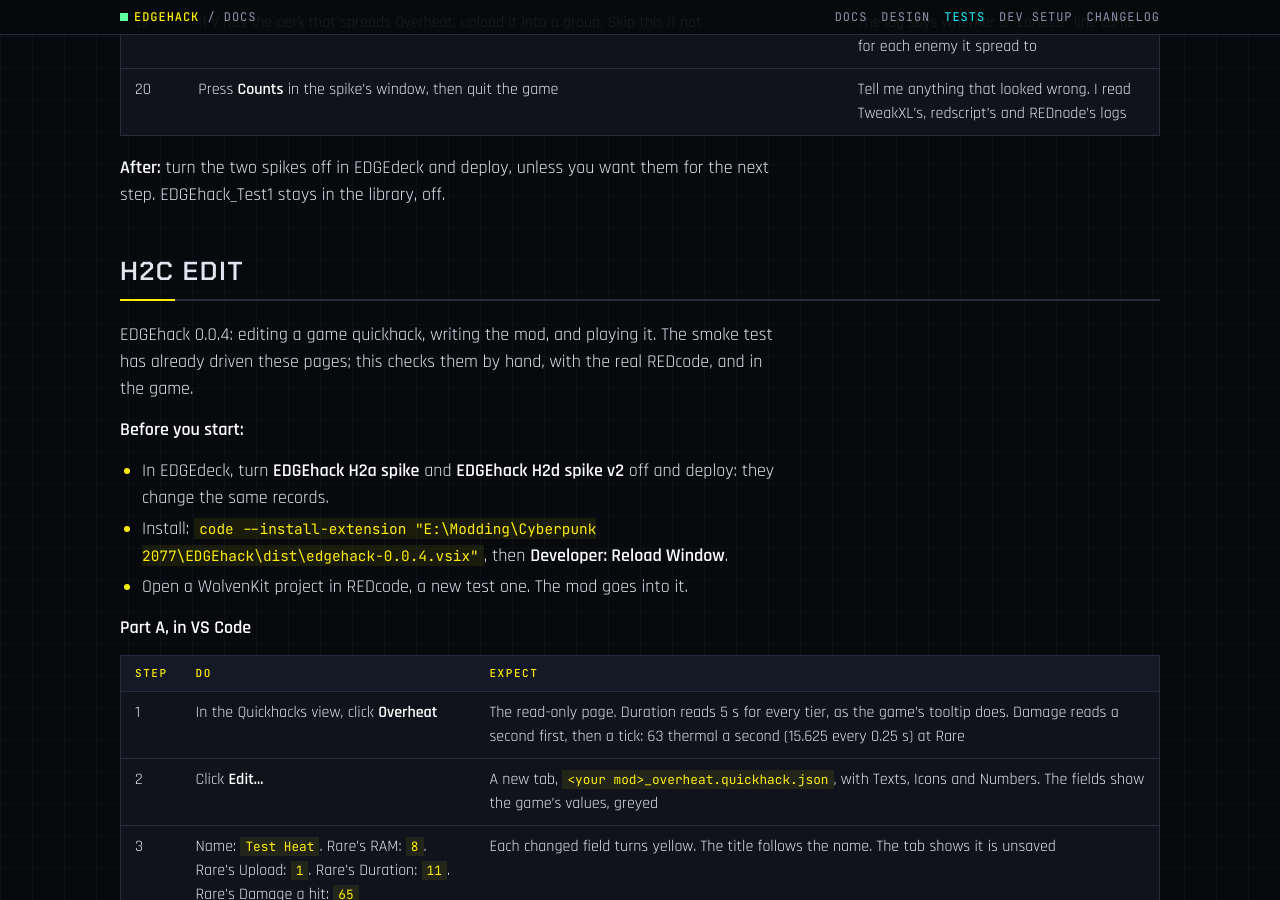
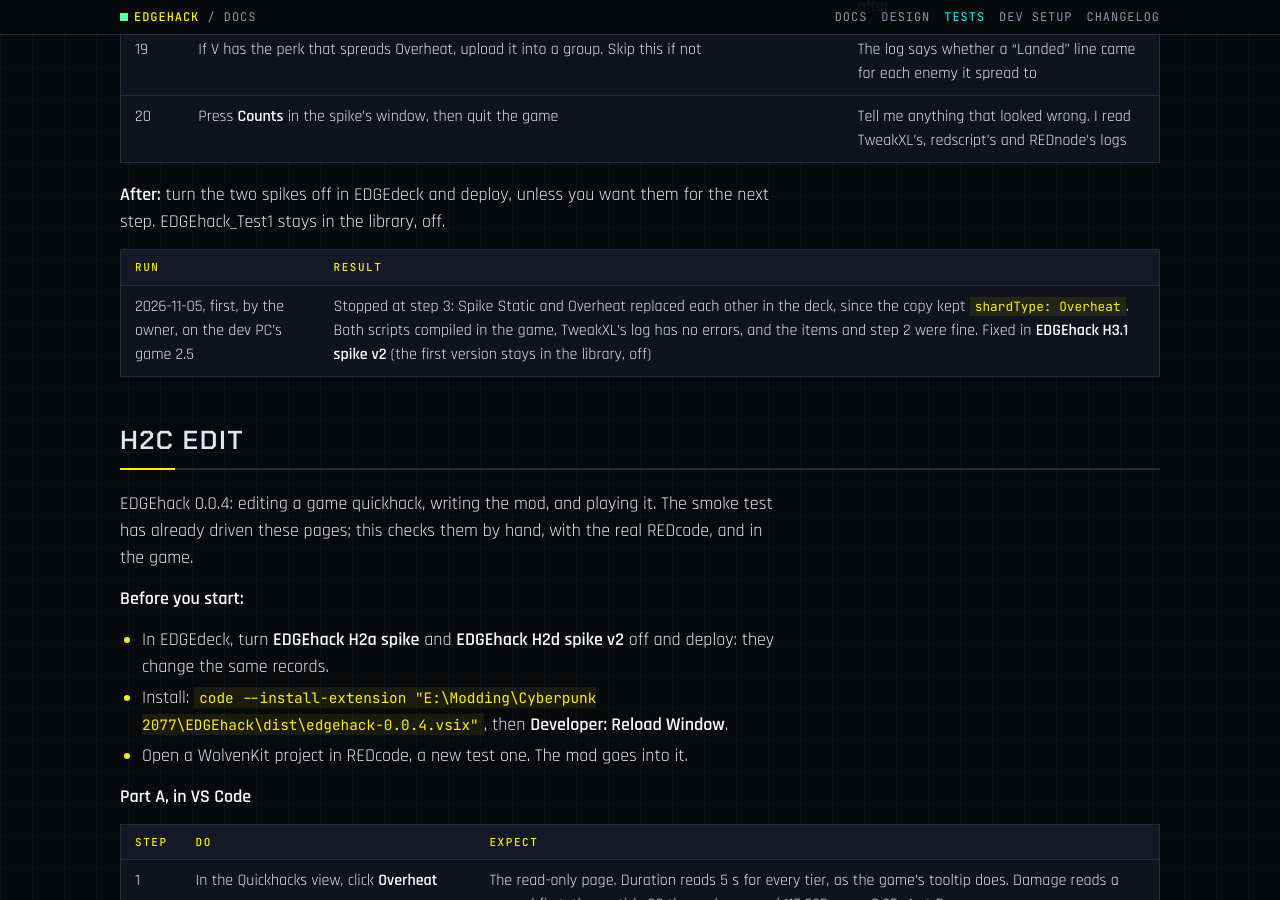
Before and after one commit to Edgemodders/EDGEhack, a Jekyll site: the page built from docs/testing.md, in a window 1280 px wide and 900 px high, scrolled down 3196 px. Built offline with Jekyll 4.4.1, drawn with Linux system fonts in a browser that asks for light colours; some of the changed text lies outside the part shown.

Commit message:
H3.1's first run: a new quickhack needs its own shardType too
Co-Authored-By: Claude Opus 5.5 <noreply@anthropic.com>

```diff
--- a/docs/testing.md
+++ b/docs/testing.md
@@ -29,9 +29,9 @@ Last updated 2026-11-05.
 
 ## H3.1 and H3c.1 Spikes
 
-Two hand-written test mods, run in one session ([design, "H3: plan"](design.html#h3-plan) and ["H3c Scripts: plan"](design.html#h3c-scripts-plan)). They are in the EDGEdeck library as **EDGEhack H3.1 spike** (a new quickhack, Spike Static) and **EDGEhack H3c.1 spike** (the app **EDGEhack scripts spike** with its script). Sources and zips are in `E:\Modding\Cyberpunk 2077\Projects\EDGEhack_H3_spike`. Checked first: redscript-cli found no errors in either script, alone or with Codeware's, and the app's rules passed in plain Node against a stand-in `rednode`, 15 checks. None of it has run in the game before this test.
+Two hand-written test mods, run in one session ([design, "H3: plan"](design.html#h3-plan) and ["H3c Scripts: plan"](design.html#h3c-scripts-plan)). They are in the EDGEdeck library as **EDGEhack H3.1 spike v2** (a new quickhack, Spike Static) and **EDGEhack H3c.1 spike** (the app **EDGEhack scripts spike** with its script). Sources and zips are in `E:\Modding\Cyberpunk 2077\Projects\EDGEhack_H3_spike`. Checked first: redscript-cli found no errors in either script, alone or with Codeware's, and the app's rules passed in plain Node against a stand-in `rednode`, 15 checks. None of it has run in the game before this test.
 
-**Before you start:** with the game closed, deploy in EDGEdeck. That adds the two spikes and takes out **EDGEhack_Test1** (Part A's Test Heat), so Overheat is the game's own again. If the game shows a script error at the start, turn both spikes off, deploy, and tell me.
+**Before you start:** with the game closed, deploy in EDGEdeck, with v2 on and the first version off. That adds the two spikes and takes out **EDGEhack_Test1** (Part A's Test Heat), so Overheat is the game's own again. If the game shows a script error at the start, turn both spikes off, deploy, and tell me.
 
 **Each time you change a rule in the app:** press F10, click the button, press F10, then scan an enemy again.
 
@@ -60,6 +60,10 @@ Two hand-written test mods, run in one session ([design, "H3: plan"](design.html
 | 20 | Press **Counts** in the spike's window, then quit the game | Tell me anything that looked wrong. I read TweakXL's, redscript's and REDnode's logs |
 
 **After:** turn the two spikes off in EDGEdeck and deploy, unless you want them for the next step. EDGEhack_Test1 stays in the library, off.
+
+| Run | Result |
+|---|---|
+| 2026-11-05, first, by the owner, on the dev PC's game 2.5 | Stopped at step 3: Spike Static and Overheat replaced each other in the deck, since the copy kept `shardType: Overheat`. Both scripts compiled in the game, TweakXL's log has no errors, and the items and step 2 were fine. Fixed in **EDGEhack H3.1 spike v2** (the first version stays in the library, off) |
 
 ## H2c Edit
 
```
Also changed, not shown: docs/design.md (+3 -1 lines).
